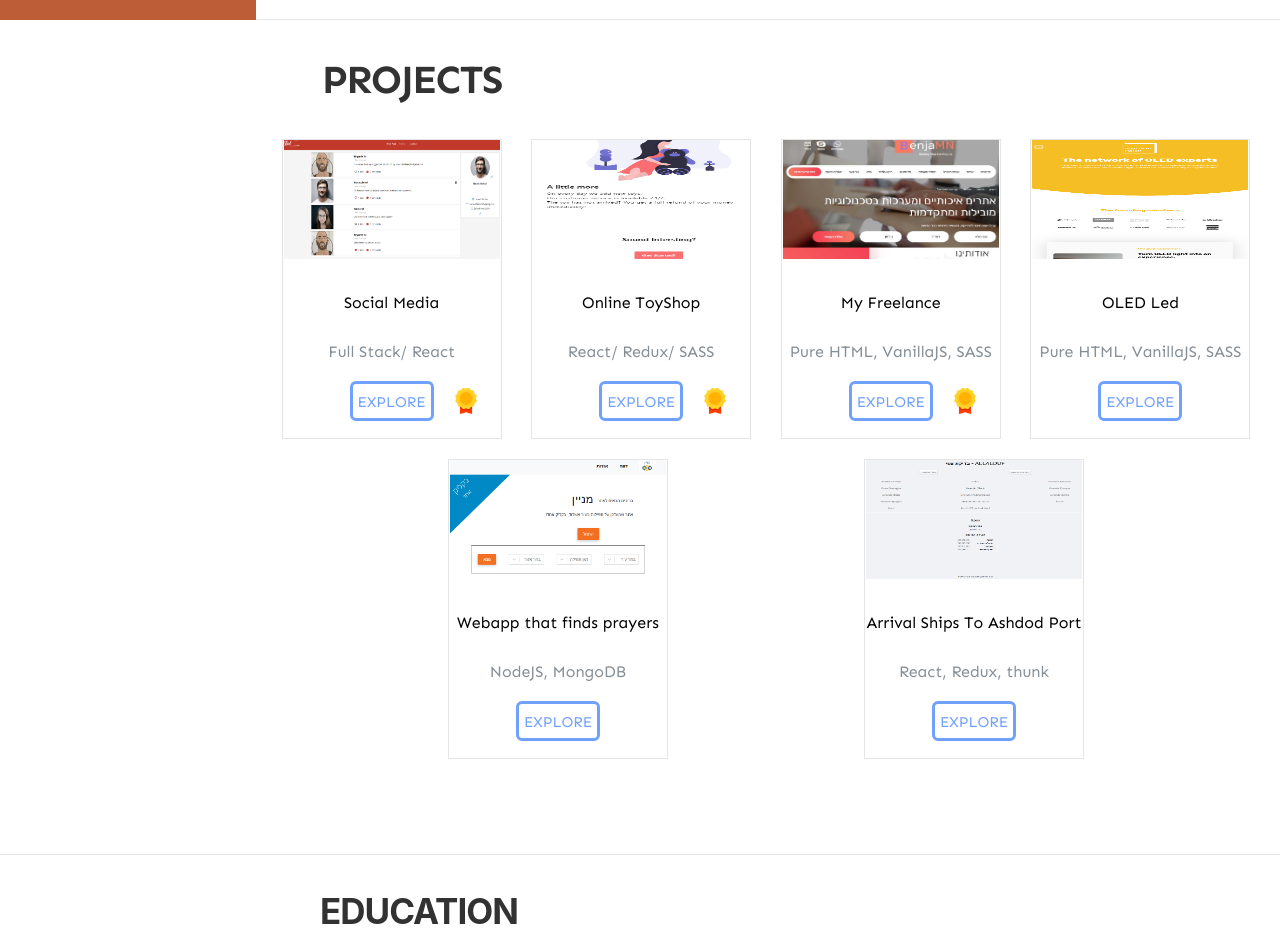
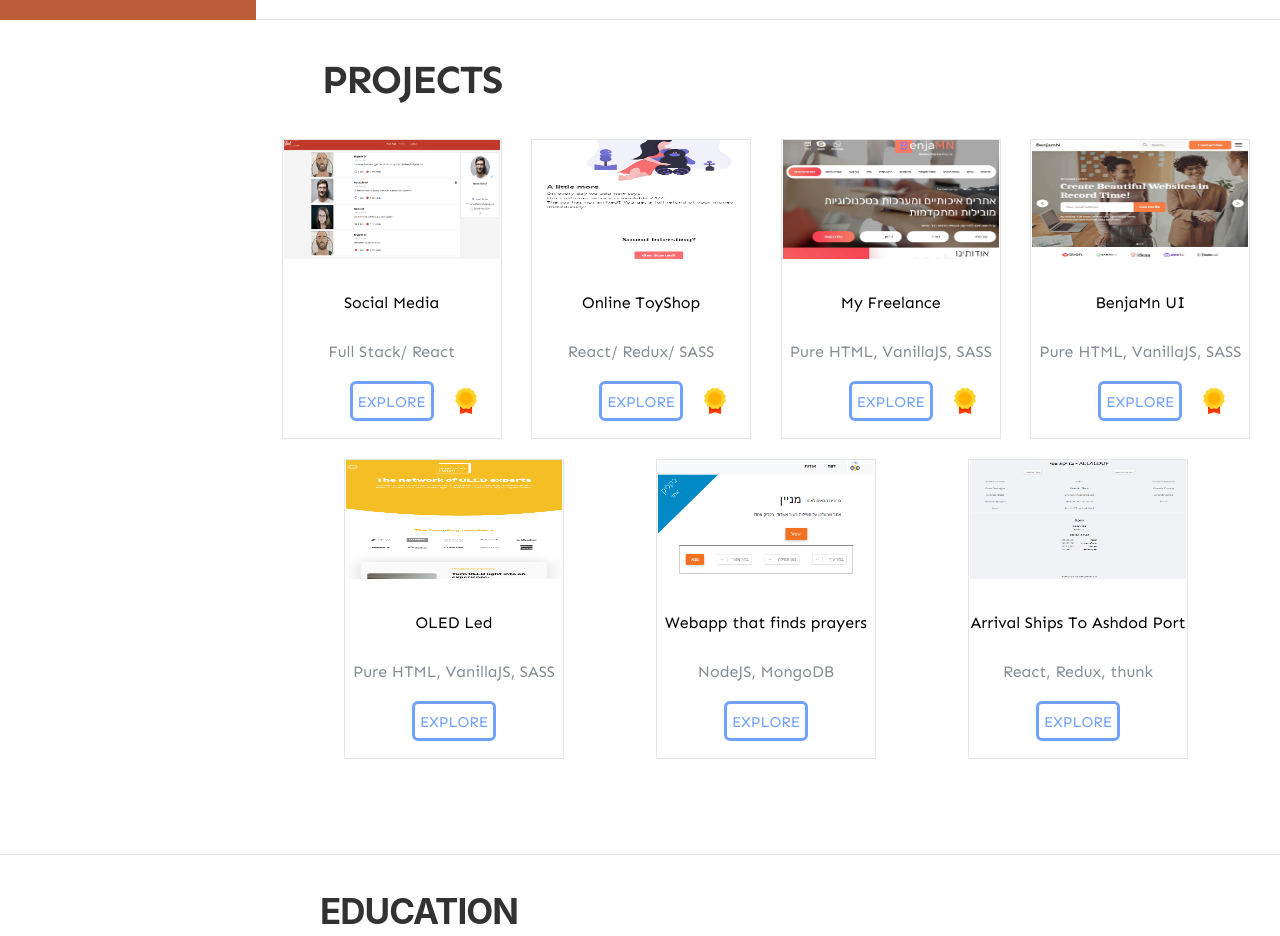
Before and after one commit to Benjamn89/profile-react, a React (Create React App) app: page / in a window 1280 px wide. Shown: the part 780-1716 px from the top of the page. Built offline with nearby package versions, Linux system fonts and the light colour scheme.

Commit message:
Adding project webflow

```diff
--- a/src/Components/PROJECTS-S/PROJECT-BOX/project-box-property.js
+++ b/src/Components/PROJECTS-S/PROJECT-BOX/project-box-property.js
@@ -5,6 +5,7 @@ import Medallie from "../../../media/medallie.png";
 import ToyShop from "../../../media/toy-shop.png";
 import Freelance from "../../../media/freelance.jpg";
 import Oled from "../../../media/oled.png";
+import Webflow from "../../../media/webflow.png";
 
 var ProjectsBoxProperty = [
   {
@@ -55,12 +56,29 @@ var ProjectsBoxProperty = [
       medallie: Medallie,
       tools: [
         "Time to prove my design skills",
-        "Pure HTML, SASS, VanillaJS",
-        "Everything done by me (without using Wordpress/ plugins/ frameworks)",
+        "Pure html, sass, vanillajs",
+        "Everything is done by me (without wordpress/ plugins/ frameworks)",
         "Hard coding from scratch",
-        "Full responsive for all screen sizes (Tablets/ Phones/ PC)",
-        "Figma (Design tool for creating svg files)",
-        "Adobe Photoshop cc 2020",
+        "Full responsive for all screen sizes (tablets/ phones/ pc)",
+        "Figma (design tool for creating svg files)",
+        "Adobe photoshop cc 2020",
+      ],
+    },
+  },
+  {
+    objects: {
+      projectSum: "BenjaMn UI",
+      usedSkills: "Pure HTML, VanillaJS, SASS",
+      linkTo: "https://benjamn-ui.netlify.app/",
+      img: Webflow,
+      alt: "BenjaMn",
+      medallie: Medallie,
+      tools: [
+        "Pure html, sass, vanillajs",
+        "Hard coding from scratch (no jquery, aos etc...)",
+        "Full responsive for all screen sizes (tablets/ phones/ pc)",
+        "Figma (design tool for creating svg files)",
+        "Adobe photoshop cc 2020",
       ],
     },
   },
```
Also changed, not shown: src/media/webflow.png (added).
